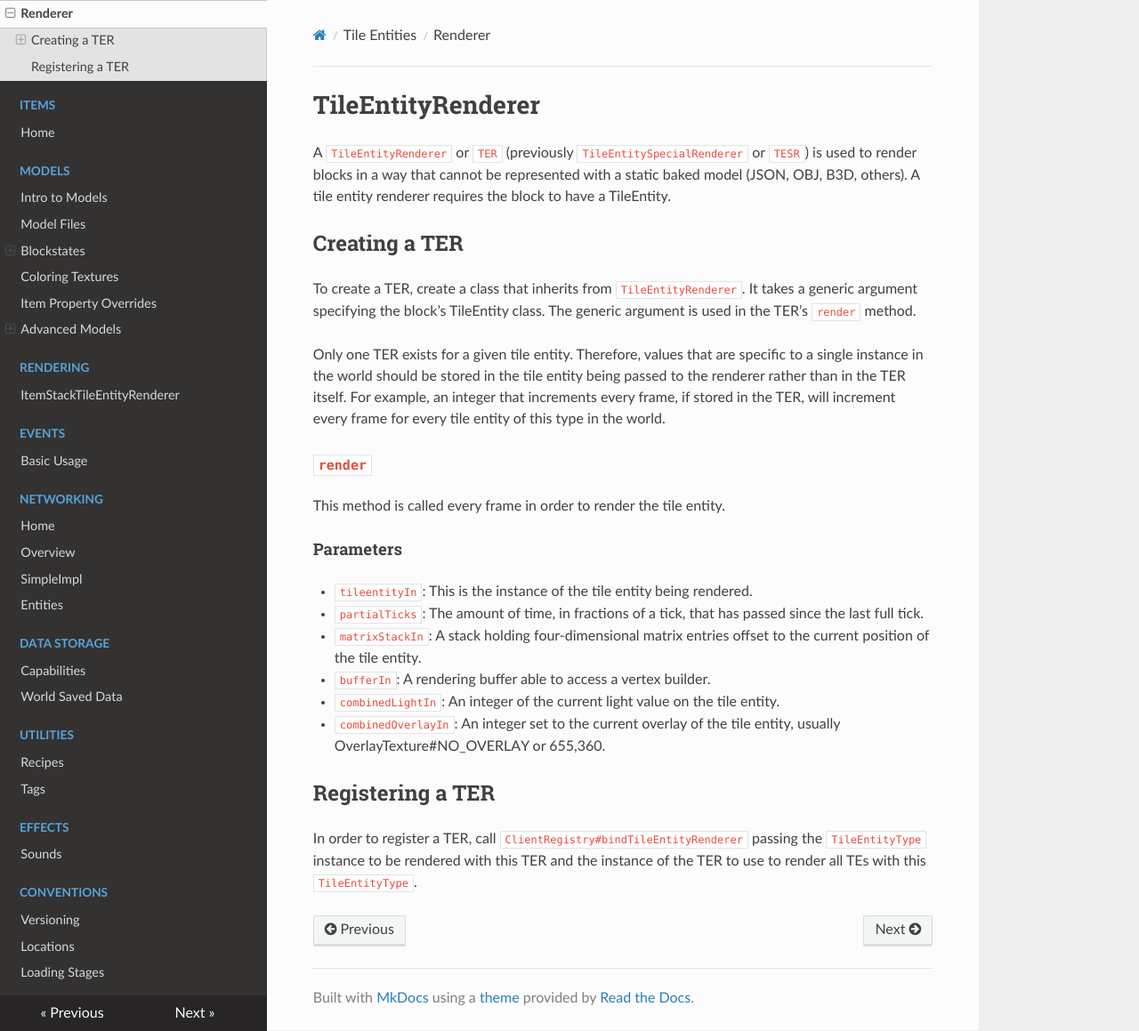
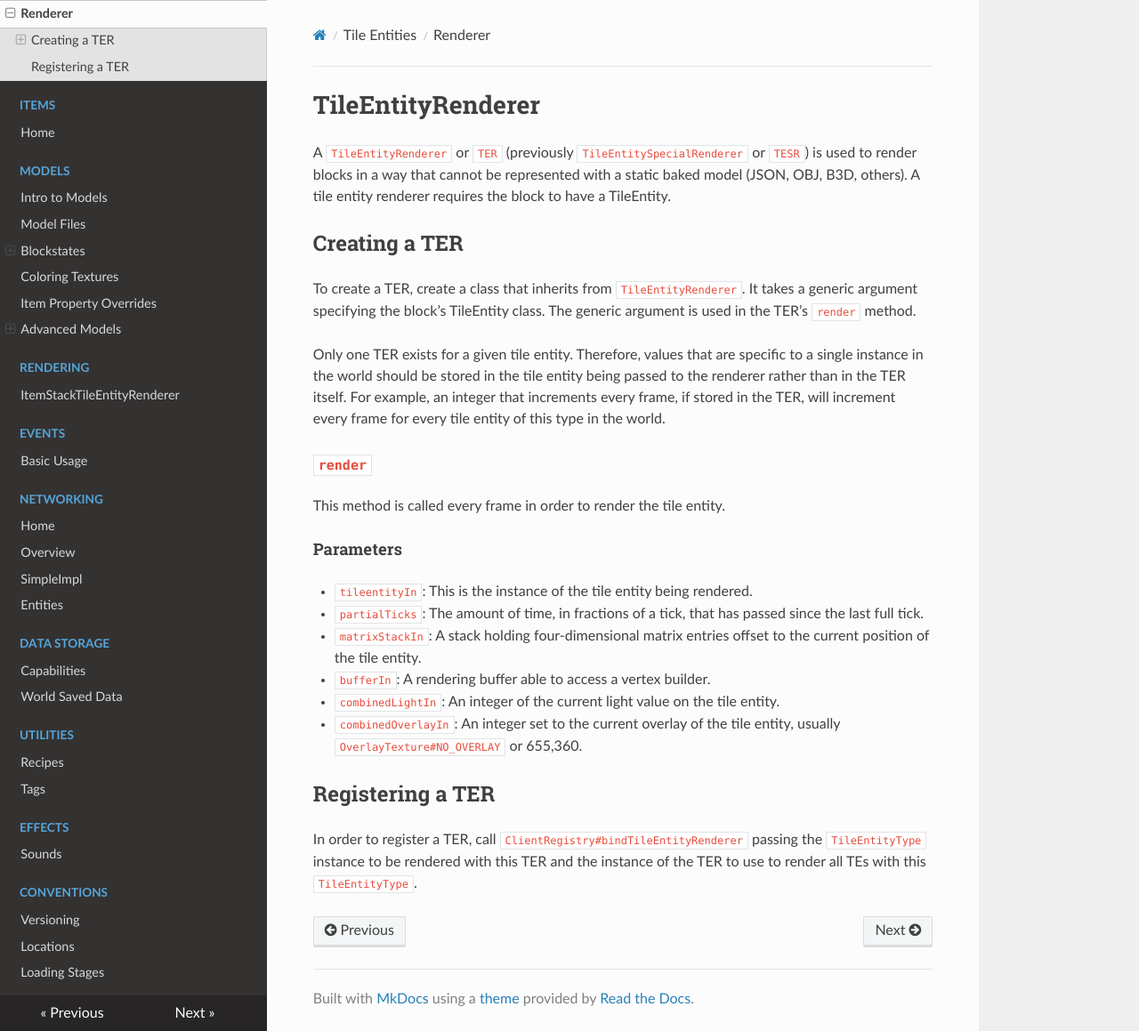
Before and after one commit to MinecraftForge/Documentation, an MkDocs documentation site: the page built from docs/tileentities/tesr.md, in a window 1280 px wide and 1159 px high. Shown: the whole window at 89% size. Built offline with MkDocs 1.6.1, drawn with Linux system fonts in a browser that asks for light colours; nearby versions of some CDN libraries.

Commit message:
Format Fix

```diff
--- a/docs/tileentities/tesr.md
+++ b/docs/tileentities/tesr.md
@@ -20,7 +20,7 @@ This method is called every frame in order to render the tile entity.
 * `matrixStackIn`: A stack holding four-dimensional matrix entries offset to the current position of the tile entity.
 * `bufferIn`: A rendering buffer able to access a vertex builder.
 * `combinedLightIn`: An integer of the current light value on the tile entity.
-* `combinedOverlayIn`: An integer set to the current overlay of the tile entity, usually OverlayTexture#NO_OVERLAY or 655,360.
+* `combinedOverlayIn`: An integer set to the current overlay of the tile entity, usually `OverlayTexture#NO_OVERLAY` or 655,360.
 
 Registering a TER
 -----------------
```
